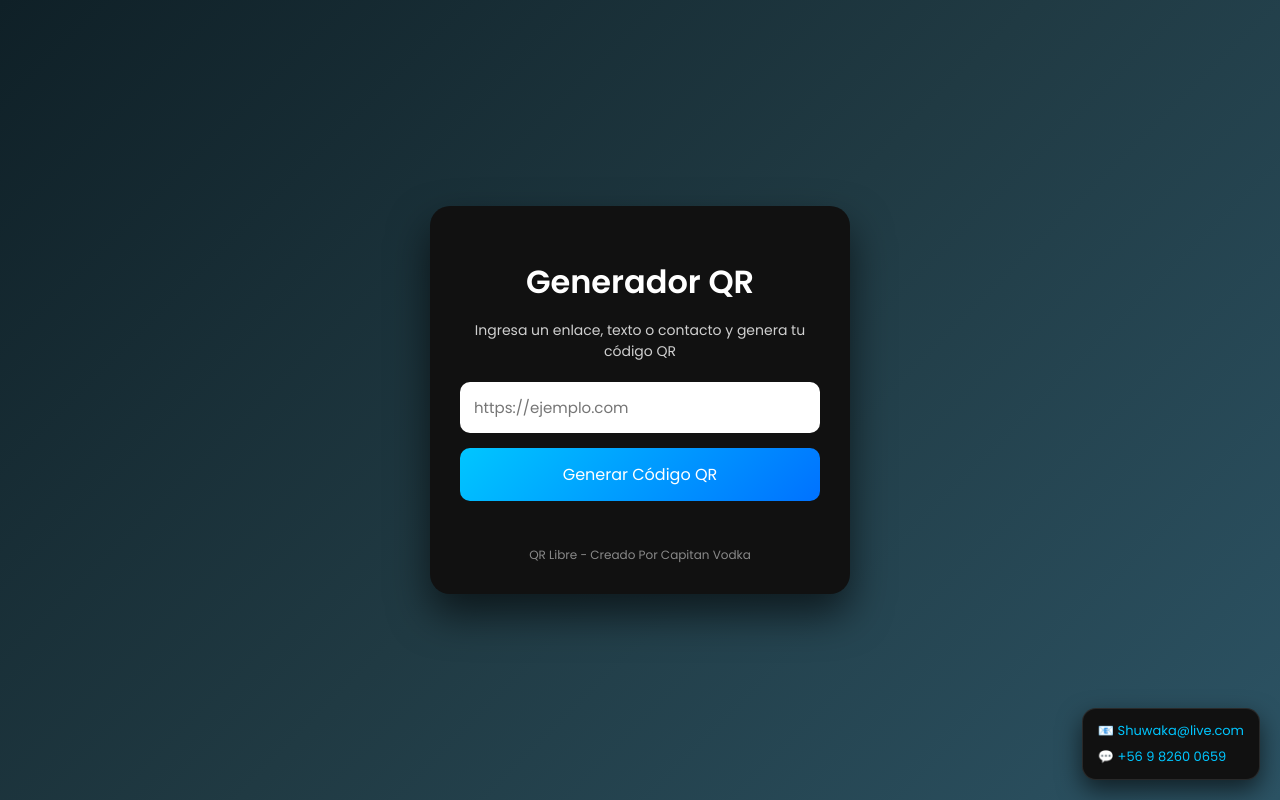
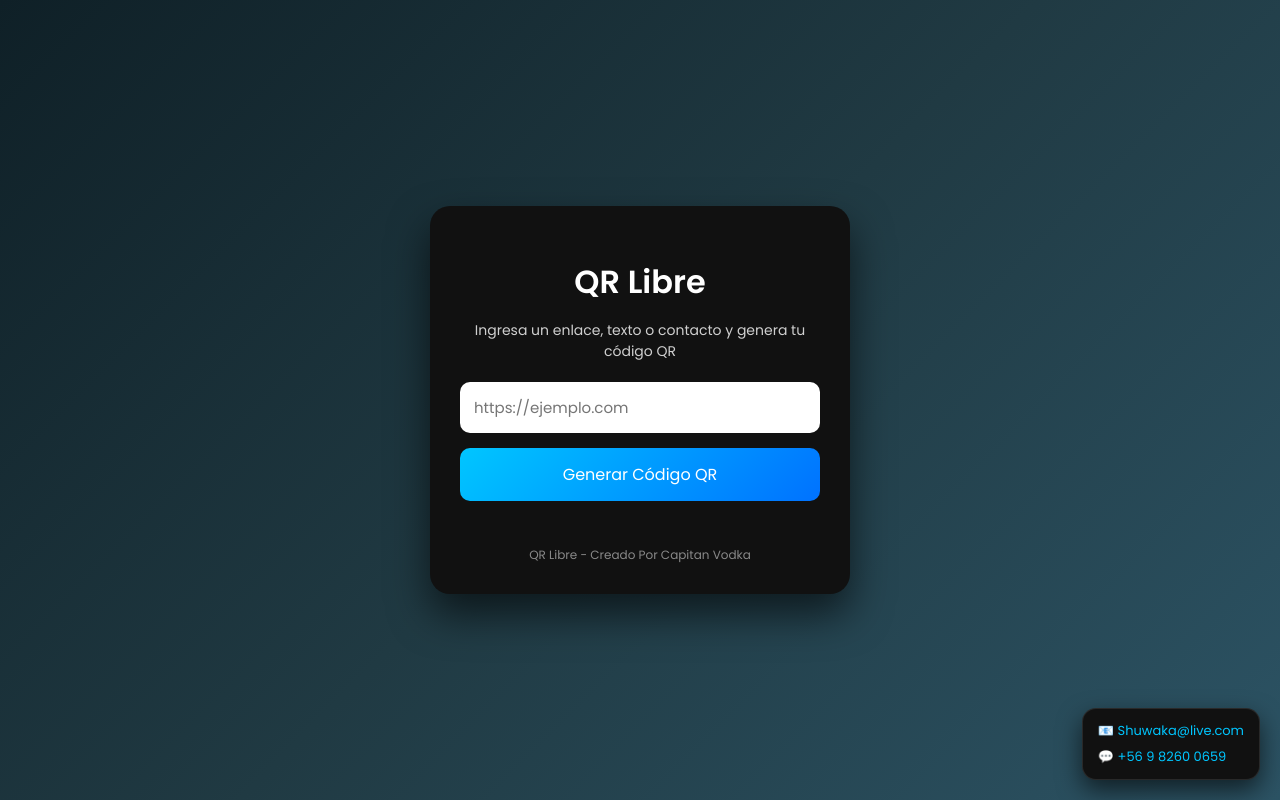
Before and after one commit to c4pit4nvodk4/QRLibre, a plain HTML site: page index.html in a window 1280 px wide. Drawn offline with Linux system fonts and the light colour scheme.

Commit message:
Update index.html

```diff
--- a/index.html
+++ b/index.html
@@ -4,7 +4,7 @@
     <meta charset="UTF-8">
     <title>QR LIBRE</title>
     <meta name="viewport" content="width=device-width, initial-scale=1.0">
-  <link href="/ICON.png" rel="icon" />
+  <link href="ICON.png" rel="icon" />
 
     <!-- Fuente -->
     <link href="https://fonts.googleapis.com/css2?family=Poppins:wght@300;400;600&display=swap" rel="stylesheet">
@@ -131,7 +131,7 @@
 <body>
 
 <div class="card">
-    <h1>Generador QR</h1>
+    <h1>QR Libre</h1>
     <p>Ingresa un enlace, texto o contacto y genera tu código QR</p>
 
     <input type="text" id="text" placeholder="https://ejemplo.com">
```
